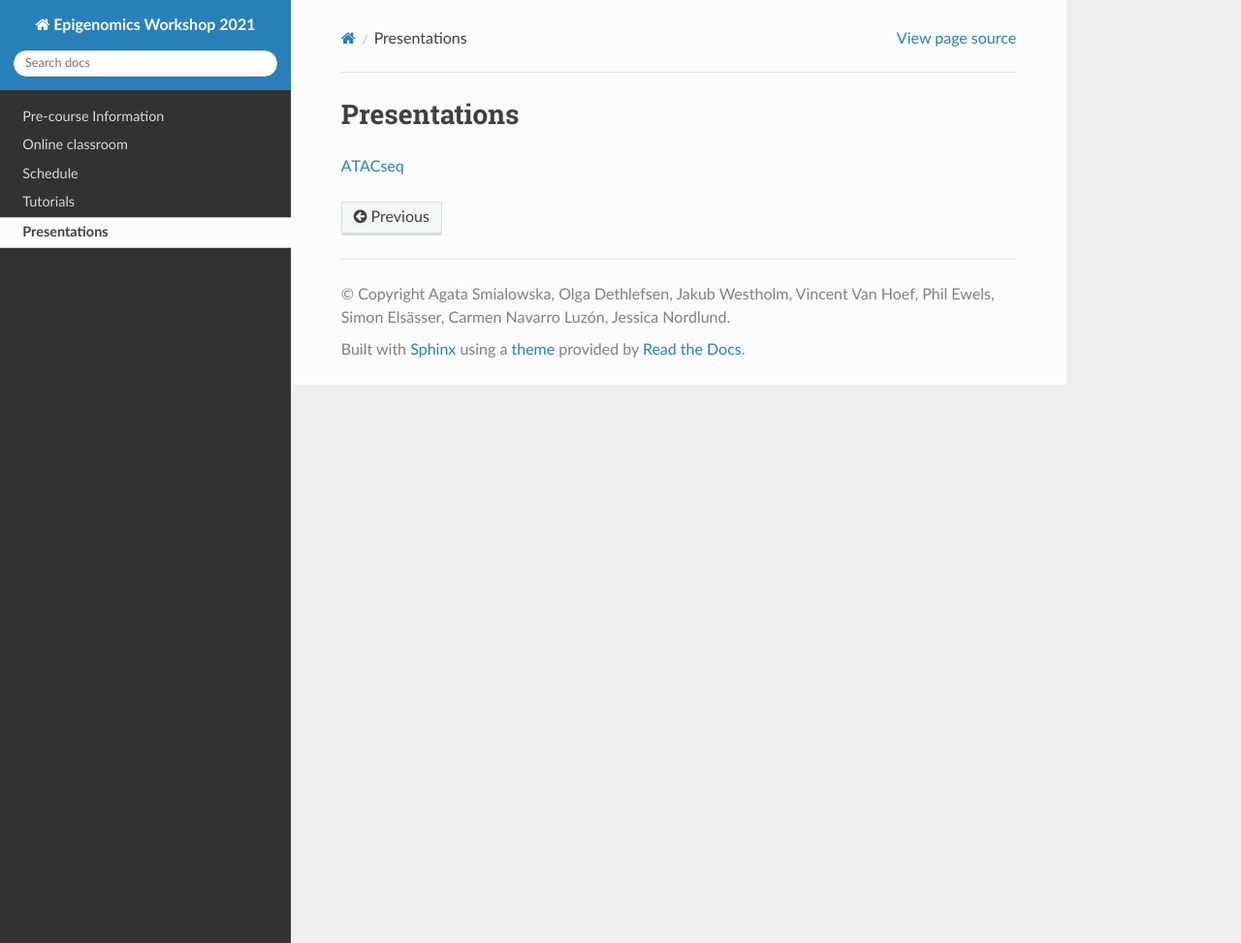
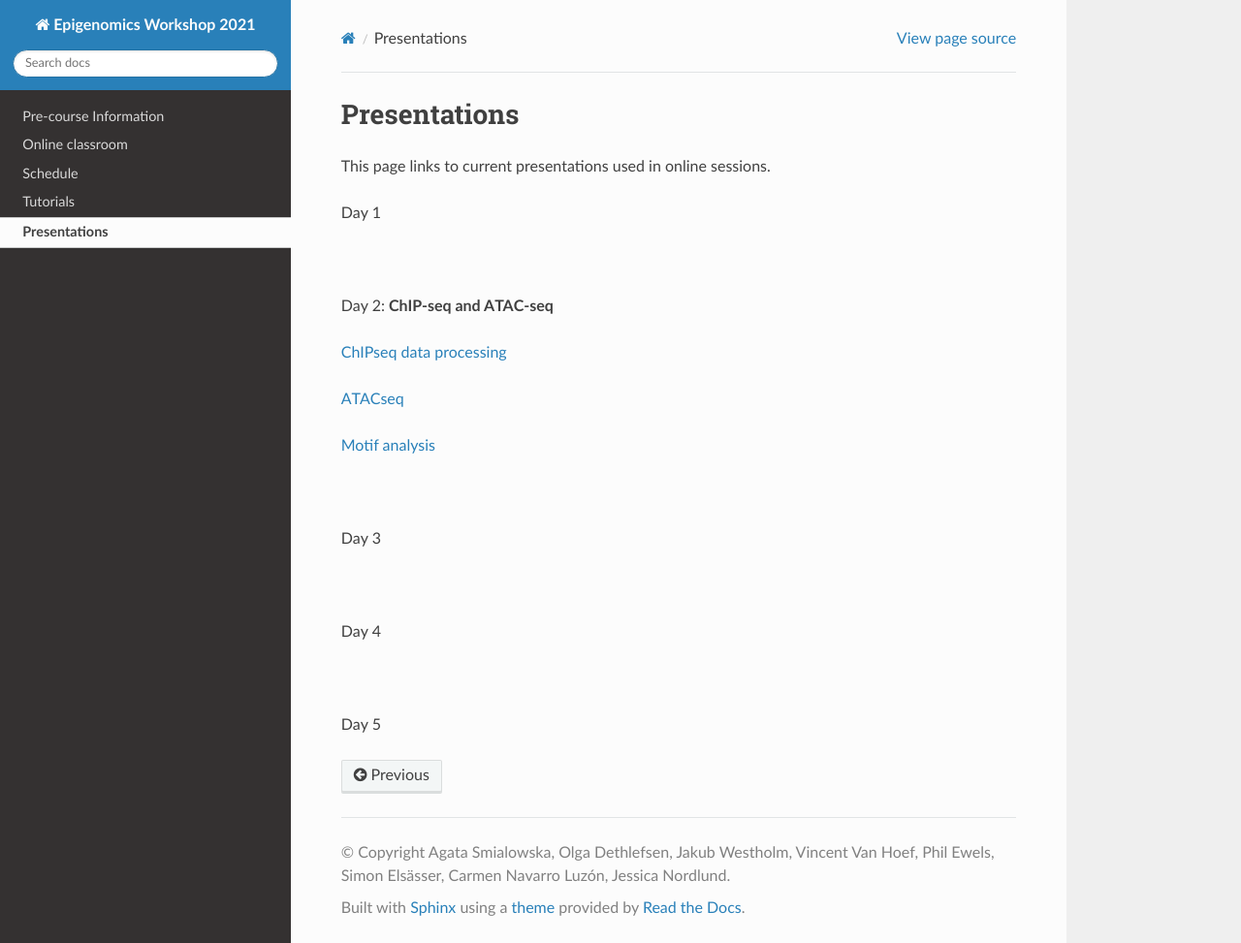
Before and after one commit to NBISweden/workshop-epigenomics-RTDs, a Sphinx documentation site: the page built from docs/content/presentations.rst, in a window 1280 px wide and 973 px high. Shown: the whole window at 97% size. Built offline with Sphinx 7.4.7 and the Read the Docs theme 2.0.0, drawn with Linux system fonts in a browser that asks for light colours.

Commit message:
edit presentations.rst

```diff
--- a/docs/content/presentations.rst
+++ b/docs/content/presentations.rst
@@ -1,7 +1,58 @@
+.. below role allows to use the html syntax, for example :raw-html:`<br />`
+.. role:: raw-html(raw)
+    :format: html
+
+
 =============
 Presentations
 =============
 
+This page links to current presentations used in online sessions.
 
 
-`ATACseq <../_static/slides-atacseqproc-as-2020.pdf>`_
+Day 1
+
+
+
+:raw-html:`<br />`
+
+
+Day 2: **ChIP-seq and ATAC-seq**
+
+
+`ChIPseq data processing <../_static/>`_
+
+`ATACseq <../_static/>`_
+
+`Motif analysis <../_static/>`_
+
+
+
+:raw-html:`<br />`
+
+Day 3
+
+
+
+
+
+:raw-html:`<br />`
+
+Day 4
+
+
+
+
+
+:raw-html:`<br />`
+
+
+Day 5
+
+
+
+
+
+
+
+.. `ATACseq <../_static/slides-atacseqproc-as-2020.pdf>`_
```
